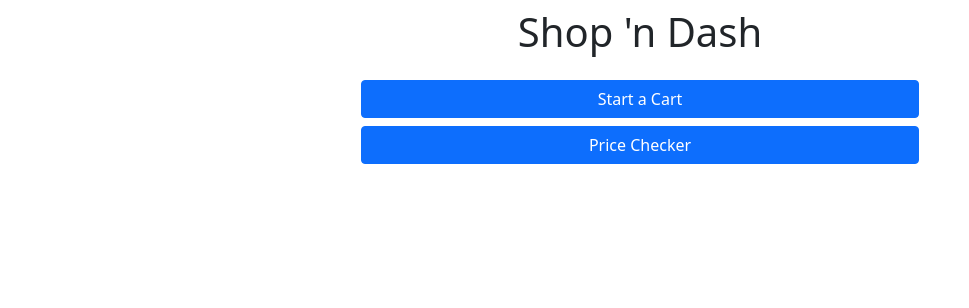
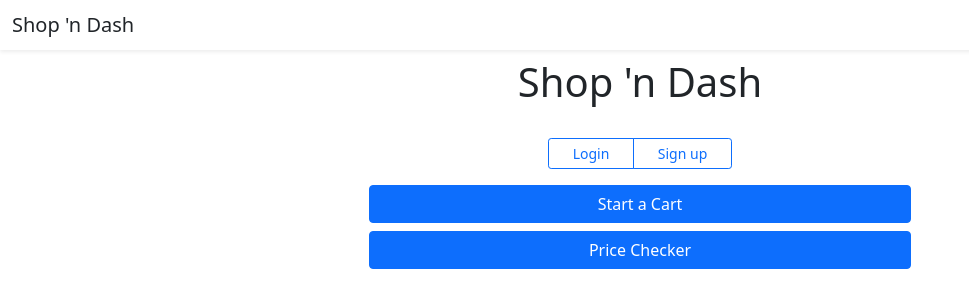
Before and after one commit to Heldragon/softeng2-webapp, a Python web app: template templates/home.html in a window 1280 px wide. Shown: the top 308 px of the page, without its empty margins (0-969 px from the left). Run offline with Jinja, Linux system fonts and the light colour scheme; the template is opened without the code that fills it, so the values that code supplies are empty.

Commit message:
Added navbar and more buttons

```diff
--- a/templates/home.html
+++ b/templates/home.html
@@ -11,9 +11,14 @@
     <link rel="stylesheet" type="text/css" href="/static/homestylesheet.css" />
   </head>
   <body>
-    <div class="container">
+    {% include 'navbar.html' %}
+    <div class="container text-center">
     <h1 class="text-center mt-2 mb-4">Shop 'n Dash</h1>
-    <div class="d-grid gap-2 col-6 mx-auto">
+      <div class="btn-group mx-auto p-2 btn-group-sm" style="width: 200px;" role="group" aria-label="Basic outlined example ">
+       <button class="btn btn-outline-primary" type="button">Login</button>
+       <button class="btn btn-outline-primary" type="button">Sign up</button>
+      </div>
+    <div class="d-grid gap-2 col-6 mx-auto p-2">
       <button class="btn btn-primary" type="button">Start a Cart</button>
       <button class="btn btn-primary" type="button">Price Checker</button>
     </div>
--- /dev/null
+++ b/templates/navbar.html
@@ -0,0 +1,5 @@
+<nav class="navbar shadow-sm">
+  <div class="container-fluid">
+    <span class="navbar-brand mb-0 h1">Shop 'n Dash</span>
+  </div>
+</nav>
```
